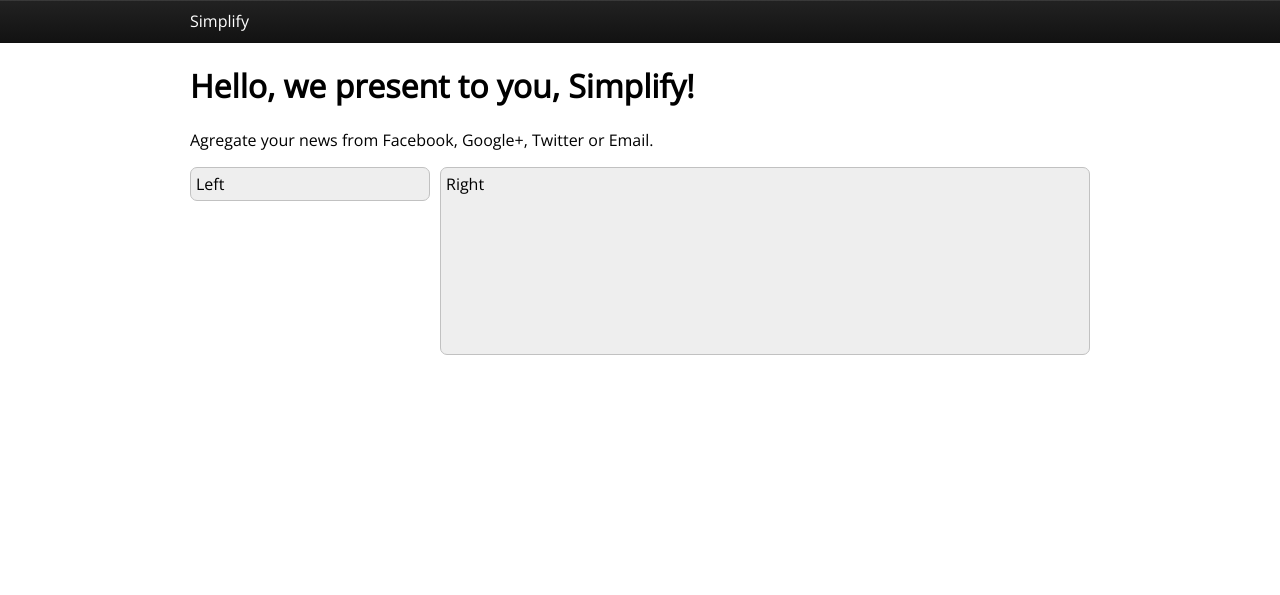
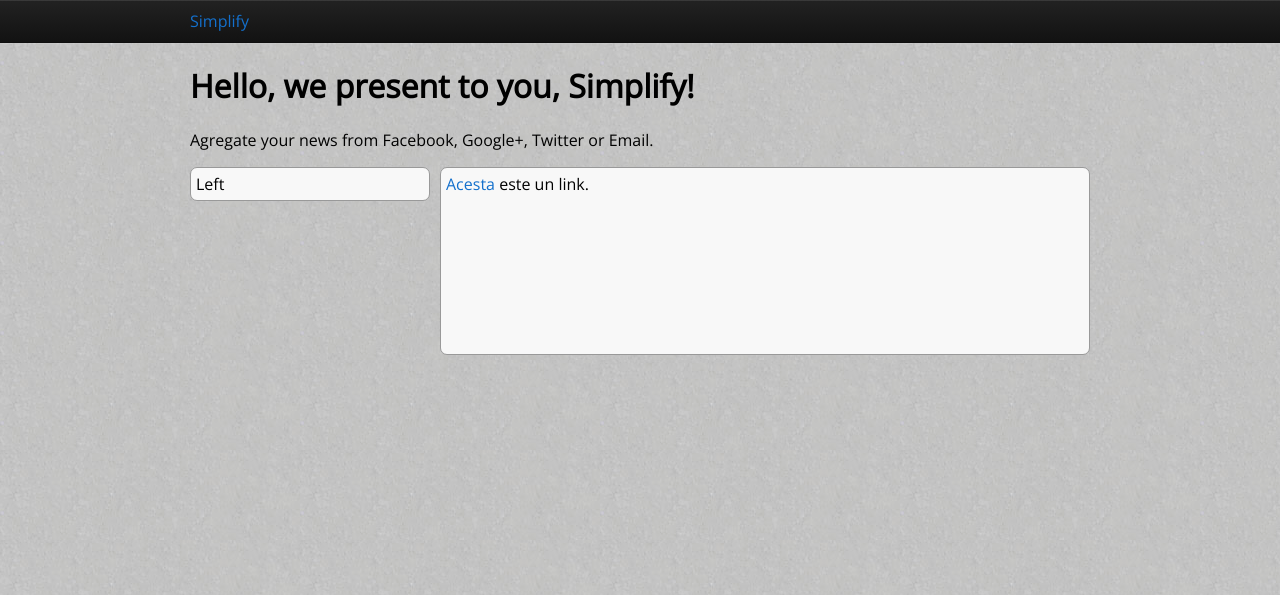
Before and after one commit to sarbull/simplify, a PHP site: page / in a window 1280 px wide. Shown: the top 595 px of the page. Run offline with PHP 8.4, Linux system fonts and the light colour scheme.

Commit message:
design final

```diff
--- a/design/css/stylesheet.css
+++ b/design/css/stylesheet.css
@@ -2,6 +2,17 @@ body {
 	margin: 0;
 	padding: 0;
 	font-family: 'Open Sans', sans-serif;
+	background-image: url(../img/bg.png);
+	background-repeat: repeat;
+}
+
+a {
+	color: #1470cc;
+	text-decoration : none;
+}
+
+a:hover {
+	color: #3399ff;
 }
 
 #nav-container {
@@ -40,8 +51,8 @@ body {
 	width:228px;
 	padding: 5px 5px 5px 5px;
 	margin-right: 10px;
-	border: 1px solid #c1c1c1;
-	background-color: #eeeeee;
+	border: 1px solid #999999;
+	background-color: #f8f8f8;
 	border-radius: 7px;
 	-moz-border-radius: 7px;
 	float: left;
@@ -50,8 +61,8 @@ body {
 #right {
 	width:638px;
 	padding: 5px 5px 5px 5px;
-	border: 1px solid #c1c1c1;
-	background-color: #eeeeee;
+	border: 1px solid #999999;
+	background-color: #f8f8f8;
 	border-radius: 7px;
 	-moz-border-radius: 7px;
 	float: left;
--- a/design/index.html
+++ b/design/index.html
@@ -10,20 +10,20 @@
 	<body>
 		<div id="nav-container">
 			<div id="navbar">
-				Simplify
+				<a href="">Simplify</a>
 			</div>
 		</div>
 		<div id="wrap">
-			<div>
+			<header>
 				<h1>Hello, we present to you, Simplify!</h1>
 				<p>Agregate your news from Facebook, Google+, Twitter or Email.</p>
-			</div>
+			</header>
 			<div id="cols">
 				<div id="left">
 					Left
 				</div>
 				<div id="right">
-					Right
+					<a href="">Acesta</a> este un link.
 					<br/>
 					<br/>
 					<br/>
```
Also changed, not shown: design/img/bg.png (added).
